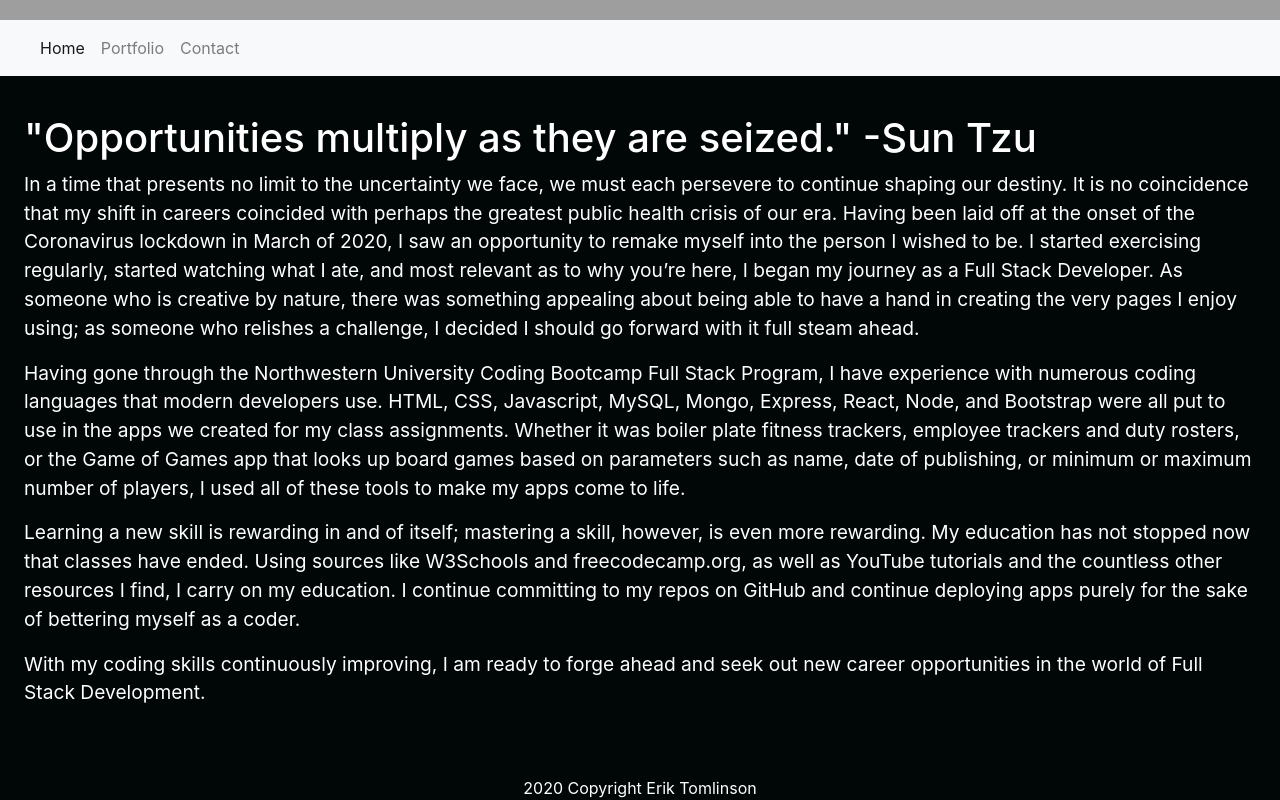
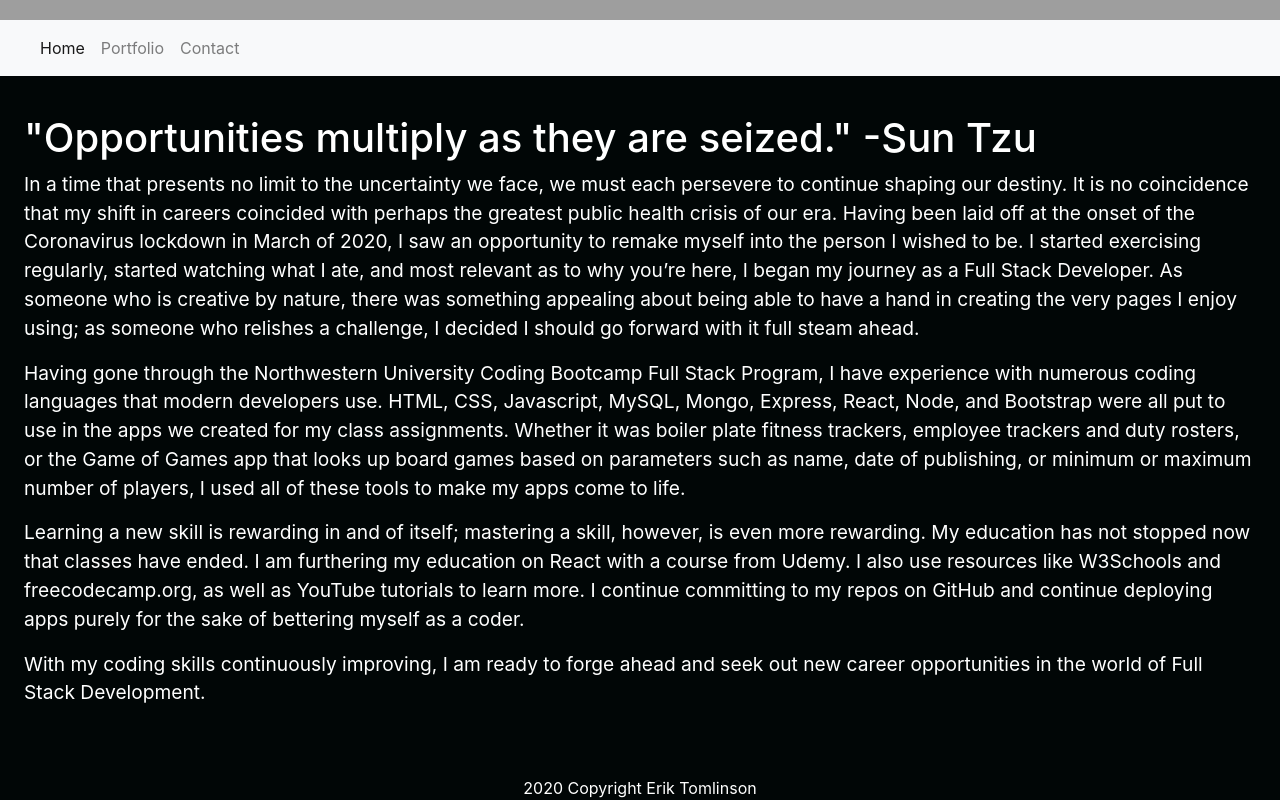
Before and after one commit to eptomlinson/portfolio, a React (Create React App) app: page / in a window 1280 px wide. Shown: the part 840-1640 px from the top of the page. Built offline with nearby package versions, Linux system fonts and the light colour scheme; grey boxes are pictures that could not be loaded; the HTML template or start-up script is replaced by a standard one.

Commit message:
edited backstory

```diff
--- a/src/components/InfoSection/index.js
+++ b/src/components/InfoSection/index.js
@@ -13,7 +13,7 @@ const InfoSection = () => {
 
                             <p className="backstory">Having gone through the Northwestern University Coding Bootcamp Full Stack Program, I have experience with numerous coding languages that modern developers use. HTML, CSS, Javascript, MySQL, Mongo, Express, React, Node, and Bootstrap were all put to use in the apps we created for my class assignments. Whether it was boiler plate fitness trackers, employee trackers and duty rosters, or the Game of Games app that looks up board games based on parameters such as name, date of publishing, or minimum or maximum number of players, I used all of these tools to make my apps come to life.</p>
 
-                            <p className="backstory">Learning a new skill is rewarding in and of itself; mastering a skill, however, is even more rewarding. My education has not stopped now that classes have ended. Using sources like W3Schools and freecodecamp.org, as well as YouTube tutorials and the countless other resources I find, I carry on my education. I continue committing to my repos on GitHub and continue deploying apps purely for the sake of bettering myself as a coder.</p>
+                            <p className="backstory">Learning a new skill is rewarding in and of itself; mastering a skill, however, is even more rewarding. My education has not stopped now that classes have ended. I am furthering my education on React with a course from Udemy. I also use resources like W3Schools and freecodecamp.org, as well as YouTube tutorials to learn more. I continue committing to my repos on GitHub and continue deploying apps purely for the sake of bettering myself as a coder.</p>
 
                             <p className="backstory">With my coding skills continuously improving, I am ready to forge ahead and seek out new career opportunities in the world of Full Stack Development. </p>
 
```
Also changed, not shown: 1 other file (tests, documents, lock files or other folders).
